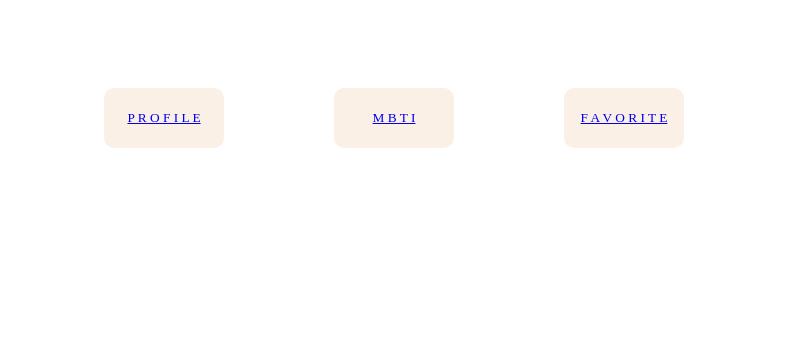
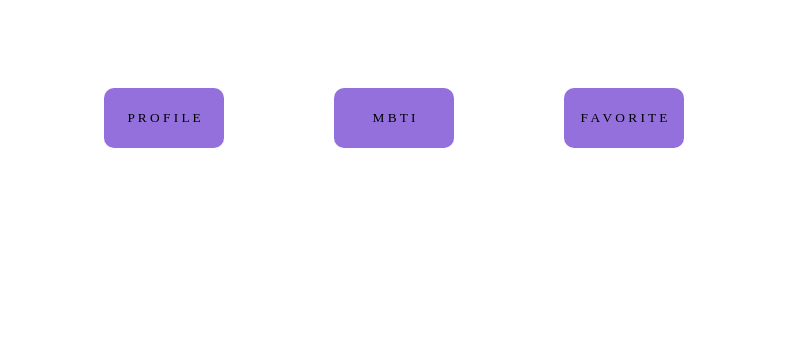
Before and after one commit to zozusin/introducefirst, a plain HTML site: page 자기소개1.html in a window 1280 px wide. Shown: the part 467-816 px from the top of the page, without its empty margins (246-1033 px from the left). Drawn offline with Linux system fonts and the light colour scheme; a web font is replaced by a local one.

Commit message:
Add files via upload

```diff
--- a/style.css
+++ b/style.css
@@ -18,25 +18,9 @@
     flex-direction: column;
 }
 
-/* .introduceParents {
-    display: flex;
-    justify-content: center;
-    align-items: center;
-    flex-direction: column;
-} */
-
-/* .photo {
-    width: 200px;
-    margin-bottom: 50px;
-    background-color: yellow;
-} */
-
 .introduce {
-    /* background-color: red; */
     text-align: center;
     font-size: 60px;
-    /* margin-bottom: 100px;
-    padding-top: 100px; */
     padding-bottom: 100px;
 
 }
@@ -53,7 +37,7 @@
     border: none;
     font-family: 'TheJamsil5Bold';
     border-radius: 10px;
-    background-color:linen;
+    background-color:mediumpurple;
 }
 
 .subject {
@@ -64,17 +48,9 @@
     display: flex;
     margin-top: -150px;
     margin-bottom: 100px;
-    /* background-color: blueviolet; */
     justify-content: center;
 }
 
-/* .boxTwo {
-    display: flex;
-    flex-direction: column;
-    align-items: center;
-    justify-items: center;
-    height: 1000px;
-} */
 
 .boxBox {
     display: flex;
@@ -87,3 +63,8 @@
 span {
     color:darkviolet;
 }
+
+a {
+  color: black;
+  text-decoration: none;
+}
```
Also changed, not shown: 2.html (+1 -1 lines), 3.html (+1 -1 lines), 4.html (+1 -1 lines), index.html (+1 -1 lines).
